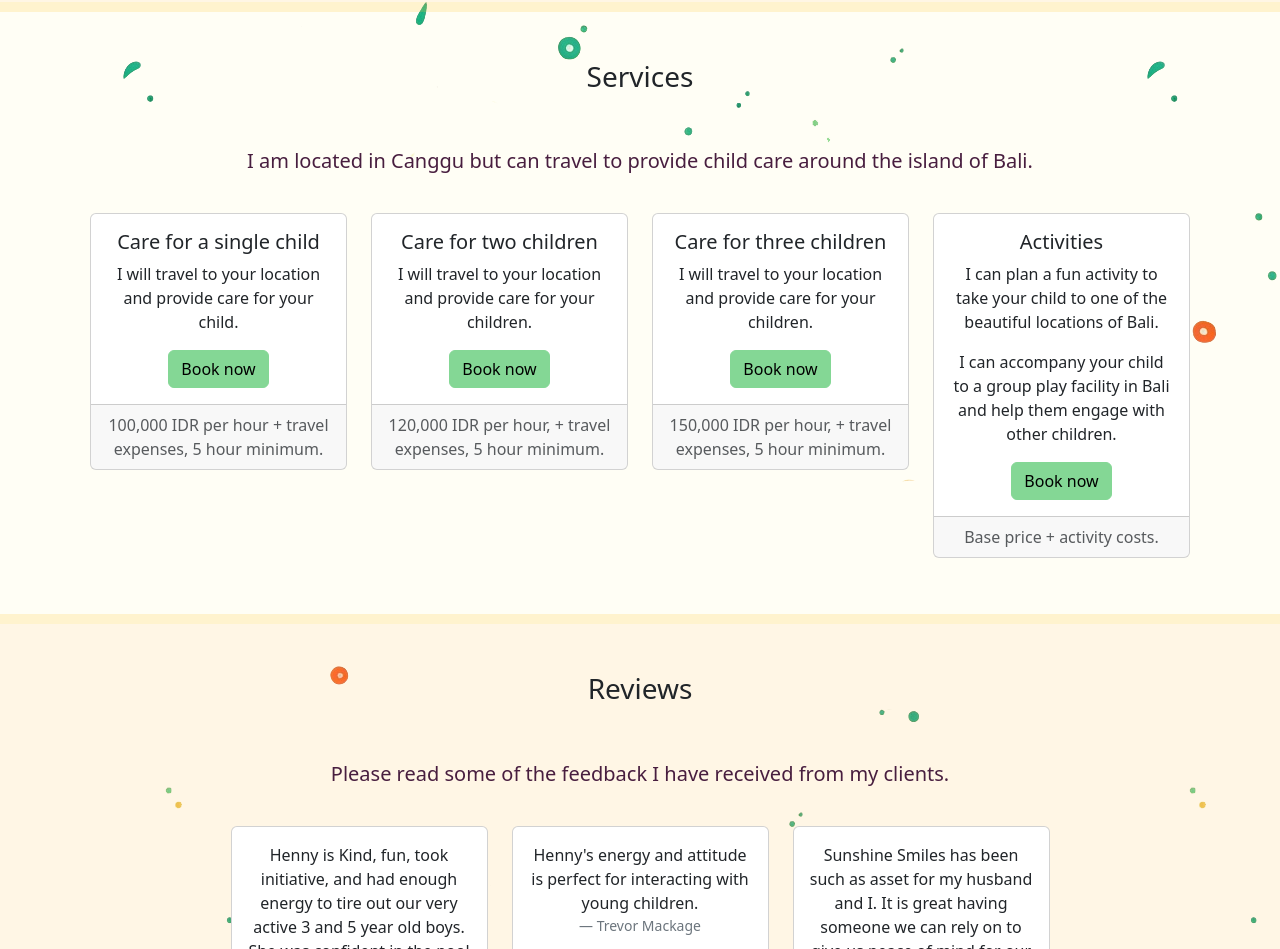
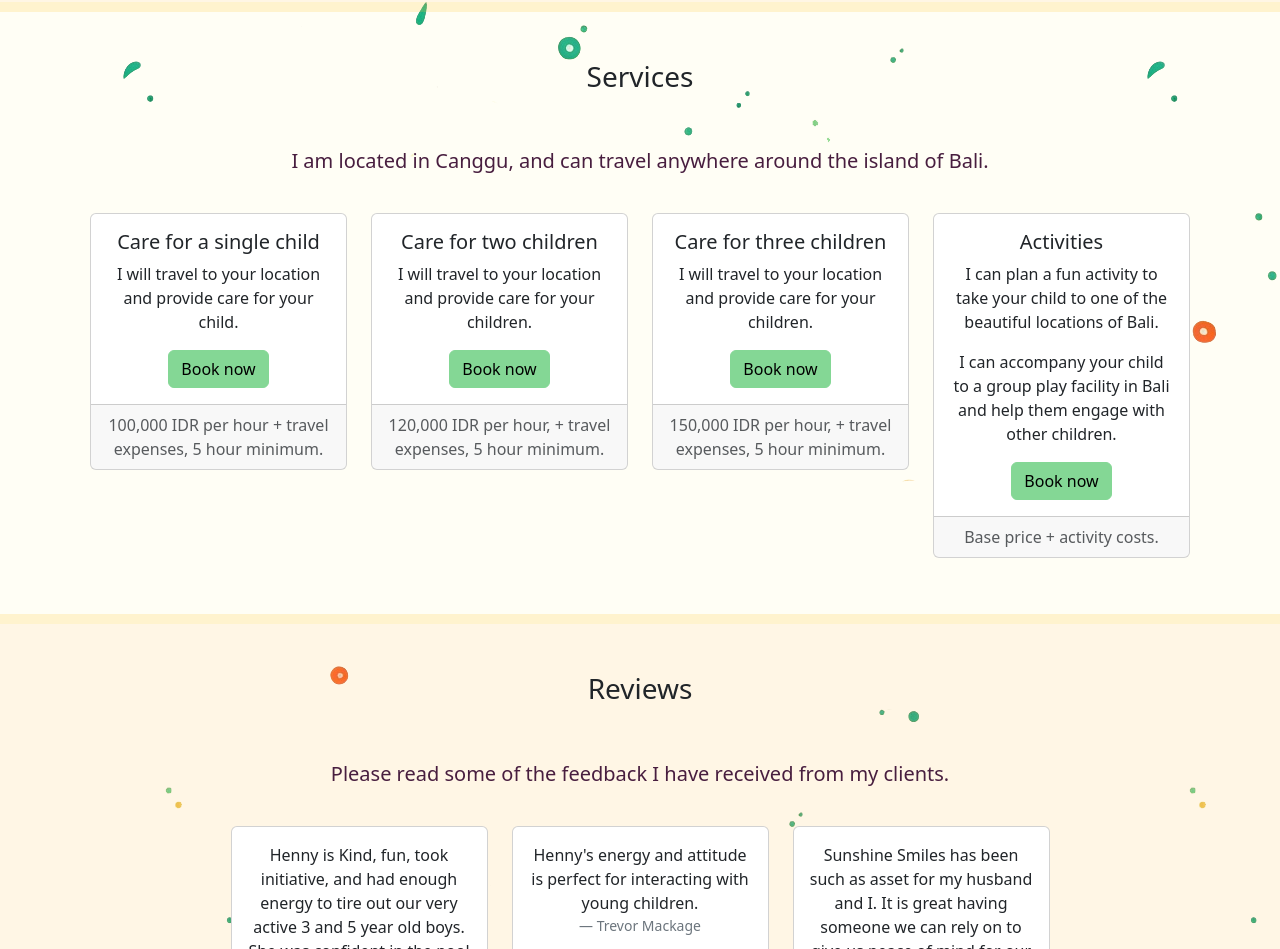
Before and after one commit to sunshinesmileskids/web, a website: page index.html in a window 1280 px wide. Shown: the part 2466-3415 px from the top of the page. Drawn offline with Linux system fonts and the light colour scheme.

Commit message:
Update index.html

```diff
--- a/index.html
+++ b/index.html
@@ -124,7 +124,7 @@
     <div class="container text-center p-sm-10">
 
         <h5 class="logo-header p-4 pt-0">
-            I am located in Canggu but can travel to provide child care around the island of Bali.
+            I am located in Canggu, and can travel anywhere around the island of Bali.
         </h5>
 
         <div class="row justify-content-center p-2">
```
